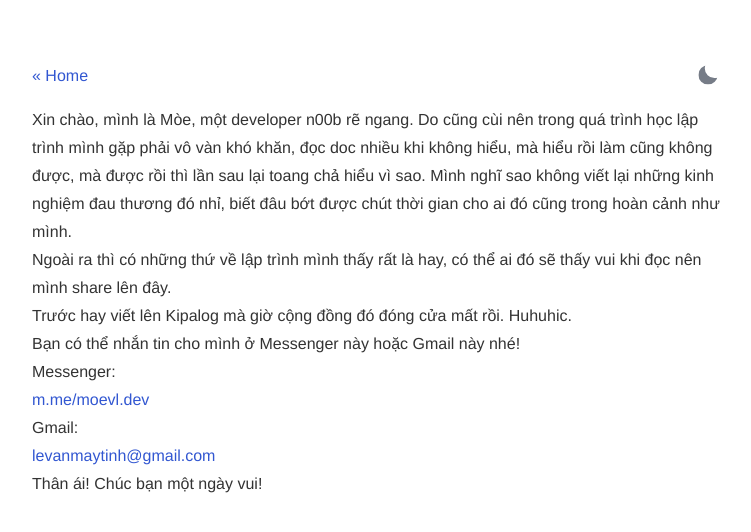
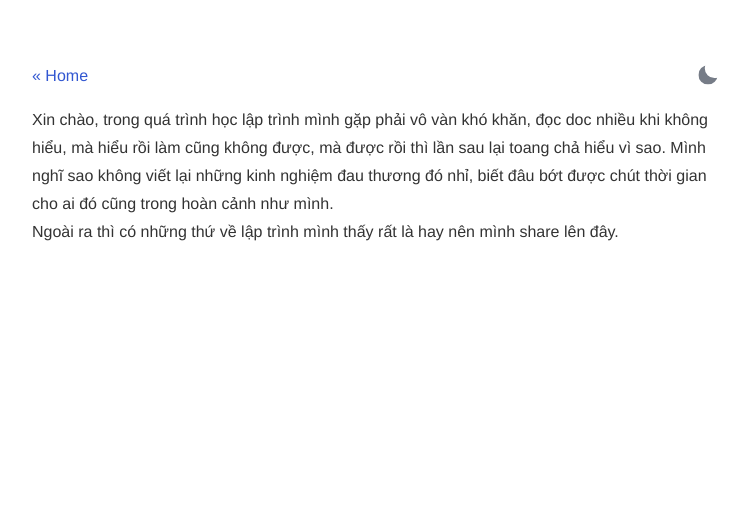
Before and after one commit to moemoele/moemoele.github.io, a Jekyll site: the page built from about.html, in a window 1280 px wide. Shown: the top 532 px of the page, without its empty margins (264-1015 px from the left). Built offline with Jekyll 4.4.1, drawn with Linux system fonts in a browser that asks for light colours.

Commit message:
Update about.html

```diff
--- a/about.html
+++ b/about.html
@@ -11,19 +11,8 @@ layout: default
     </div>
 </section>
 
-Xin chào, mình là Mòe, một developer n00b rẽ ngang. Do cũng cùi nên trong quá trình học lập trình mình gặp phải vô vàn
+Xin chào, trong quá trình học lập trình mình gặp phải vô vàn
 khó khăn, đọc doc nhiều khi không hiểu, mà hiểu rồi làm cũng không được, mà được rồi thì lần sau lại toang chả hiểu vì
-sao. Mình nghĩ sao không viết lại những kinh nghiệm đau thương đó nhỉ, biết đâu bớt được chút thời gian cho ai đó cũng
-
-trong hoàn cảnh như mình.
+sao. Mình nghĩ sao không viết lại những kinh nghiệm đau thương đó nhỉ, biết đâu bớt được chút thời gian cho ai đó cũng trong hoàn cảnh như mình.
 <br />
-Ngoài ra thì có những thứ về lập trình mình thấy rất là hay, có thể ai đó sẽ thấy vui khi đọc nên mình share lên đây.
-<br />
-Trước hay viết lên Kipalog mà giờ cộng đồng đó đóng cửa mất rồi. Huhuhic.
-<br />
-Bạn có thể nhắn tin cho mình ở Messenger này hoặc Gmail này nhé!
-<br />
-Messenger: <a href="https://m.me/moevl.dev">m.me/moevl.dev</a>
-
-Gmail: <a href="mailto:levanmaytinh@gmail.com">levanmaytinh@gmail.com</a>
-Thân ái! Chúc bạn một ngày vui!
+Ngoài ra thì có những thứ về lập trình mình thấy rất là hay nên mình share lên đây.
```
